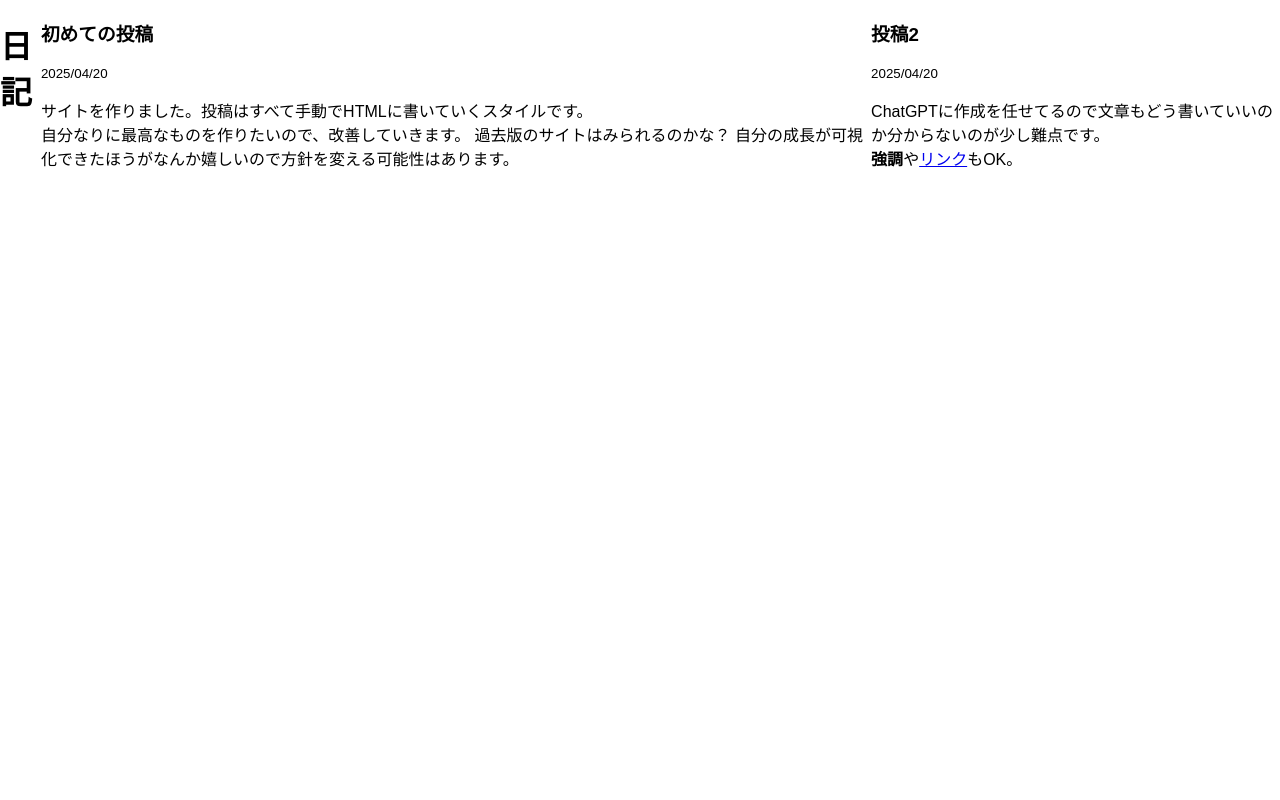
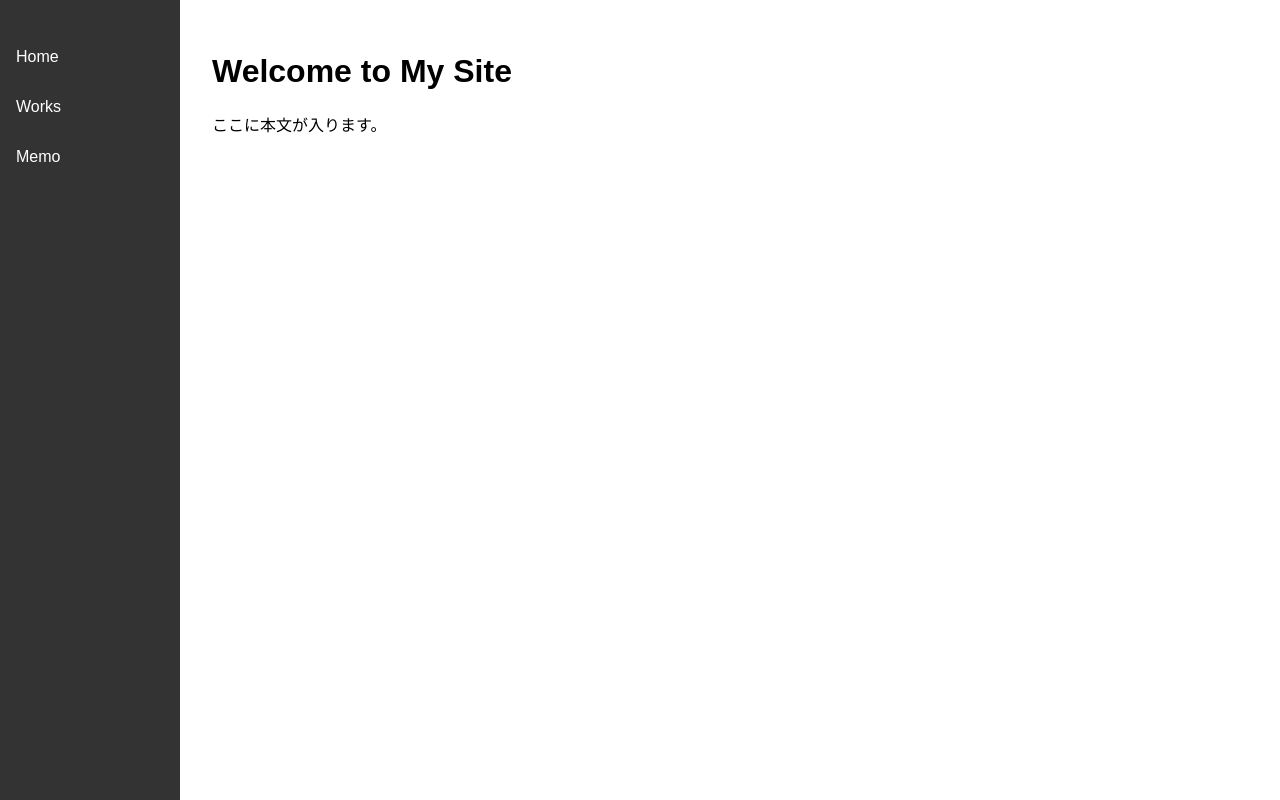
Before and after one commit to Weakest989/my_site, a plain HTML site: page index.html in a window 1280 px wide. Drawn offline with Linux system fonts and the light colour scheme.

Commit message:
Update index.html
作品やメモの場所を分けるためにルートみたいなページを作成

```diff
--- a/index.html
+++ b/index.html
@@ -2,30 +2,21 @@
 <html lang="ja">
 <head>
   <meta charset="UTF-8">
-  <title>日記・メモ</title>
+  <title>My Site</title>
   <link rel="stylesheet" href="style.css">
 </head>
 <body>
-  <h1>日記</h1>
-
-  <div class="post">
-    <h3>初めての投稿</h3>
-    <small>2025/04/20</small>
-    <p>
-      サイトを作りました。投稿はすべて手動でHTMLに書いていくスタイルです。<br>
-      自分なりに最高なものを作りたいので、改善していきます。
-      過去版のサイトはみられるのかな？
-      自分の成長が可視化できたほうがなんか嬉しいので方針を変える可能性はあります。
-    </p>
+  <div class="side-menu">
+    <nav>
+      <a href="index.html">Home</a>
+      <a href="works.html">Works</a>
+      <a href="memo.html">Memo</a>
+    </nav>
   </div>
 
-  <div class="post">
-    <h3>投稿2</h3>
-    <small>2025/04/20</small>
-    <p>
-      ChatGPTに作成を任せてるので文章もどう書いていいのか分からないのが少し難点です。<br>
-      <strong>強調</strong>や<a href="#">リンク</a>もOK。
-    </p>
-  </div>
+  <main>
+    <h1>Welcome to My Site</h1>
+    <p>ここに本文が入ります。</p>
+  </main>
 </body>
 </html>
```
